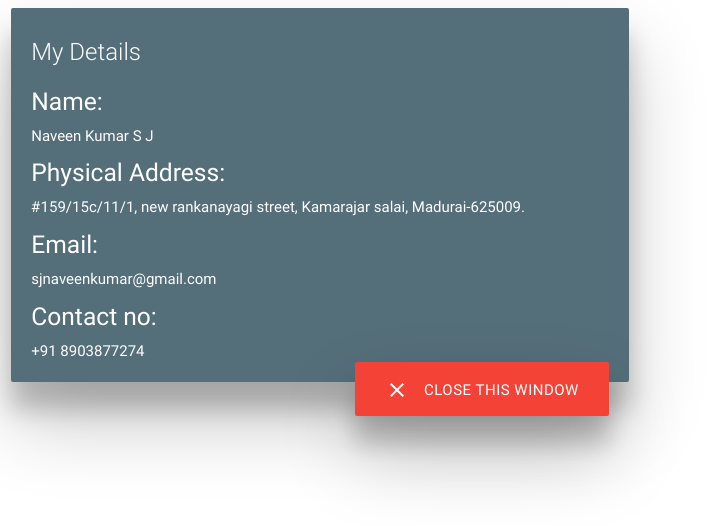
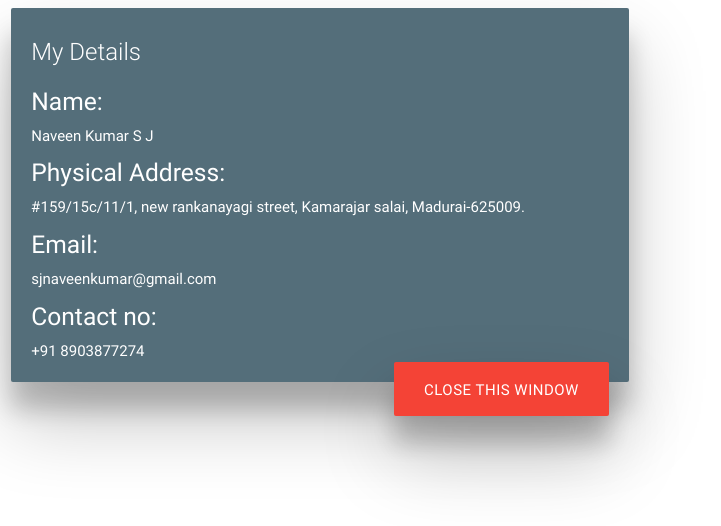
Before and after one commit to sjnaveenkumar/sjnaveenkumar.github.io, a plain HTML site: page details.html in a window 1280 px wide. Shown: the whole page, without its empty margins (0-721 px from the left). Drawn offline with nearby package versions, Linux system fonts and the light colour scheme.

Commit message:
close removed

```diff
--- a/details.html
+++ b/details.html
@@ -1,4 +1,5 @@
 <html>
+
 <head>
     <link rel="icon" type="image/png" href="favicon-32x32.png" sizes="32x32">
     <link rel="icon" type="image/png" href="image/naveen.jpg" sizes="194x194">
@@ -10,20 +11,15 @@
     <!--Import Google Icon Font-->
     <link href="http://fonts.googleapis.com/icon?family=Material+Icons" rel="stylesheet">
     <!--Import materialize.css-->
-      <link type="text/css" rel="stylesheet" href="styles/materialize.min.css"  media="screen,projection"/>
+    <link type="text/css" rel="stylesheet" href="styles/materialize.min.css" media="screen,projection" />
 
     <!--Let browser know website is optimized for mobile-->
-      <meta name="viewport" content="width=device-width, initial-scale=1.0"/>
+    <meta name="viewport" content="width=device-width, initial-scale=1.0" />
     <style type="text/css">
-
-body{
+        body {
             background-color: #fff;
             width: 100%;
-
-
         }
-
-
     </style>
 
     <script type="text/javascript">
@@ -35,13 +31,14 @@ function close_window() {
         }
     </script>
 </head>
+
 <body>
     <script type="text/javascript" src="https://code.jquery.com/jquery-2.1.1.min.js"></script>
     <script type="text/javascript" src="js/materialize.min.js"></script>
 
 
     </div>
-          <div  class="row">
+    <div class="row">
         <div class="col s12 m6">
             <div class=" card  z-depth-5 blue-grey darken-1">
                 <div class="card-content white-text">
@@ -53,7 +50,8 @@ function close_window() {
                     <h5>Email: </h5>
                     <p>sjnaveenkumar@gmail.com</p>
                     <h5>Contact no: </h5>
-              <p>+91 8903877274</p>  <a style="float:right" href="javascript:close_window();" class="waves-effect z-depth-5 red waves-light btn-large"><i class="material-icons left">close</i>Close this Window</a>
+                    <p>+91 8903877274</p>
+                    <a style="float:right" href="javascript:close_window();" class="waves-effect z-depth-5 red waves-light btn-large">Close this Window</a>
 
 
                 </div>
@@ -65,4 +63,5 @@ function close_window() {
 
 
 </body>
+
 </html>
```
Lines whose indentation alone changed are shown as unchanged.
